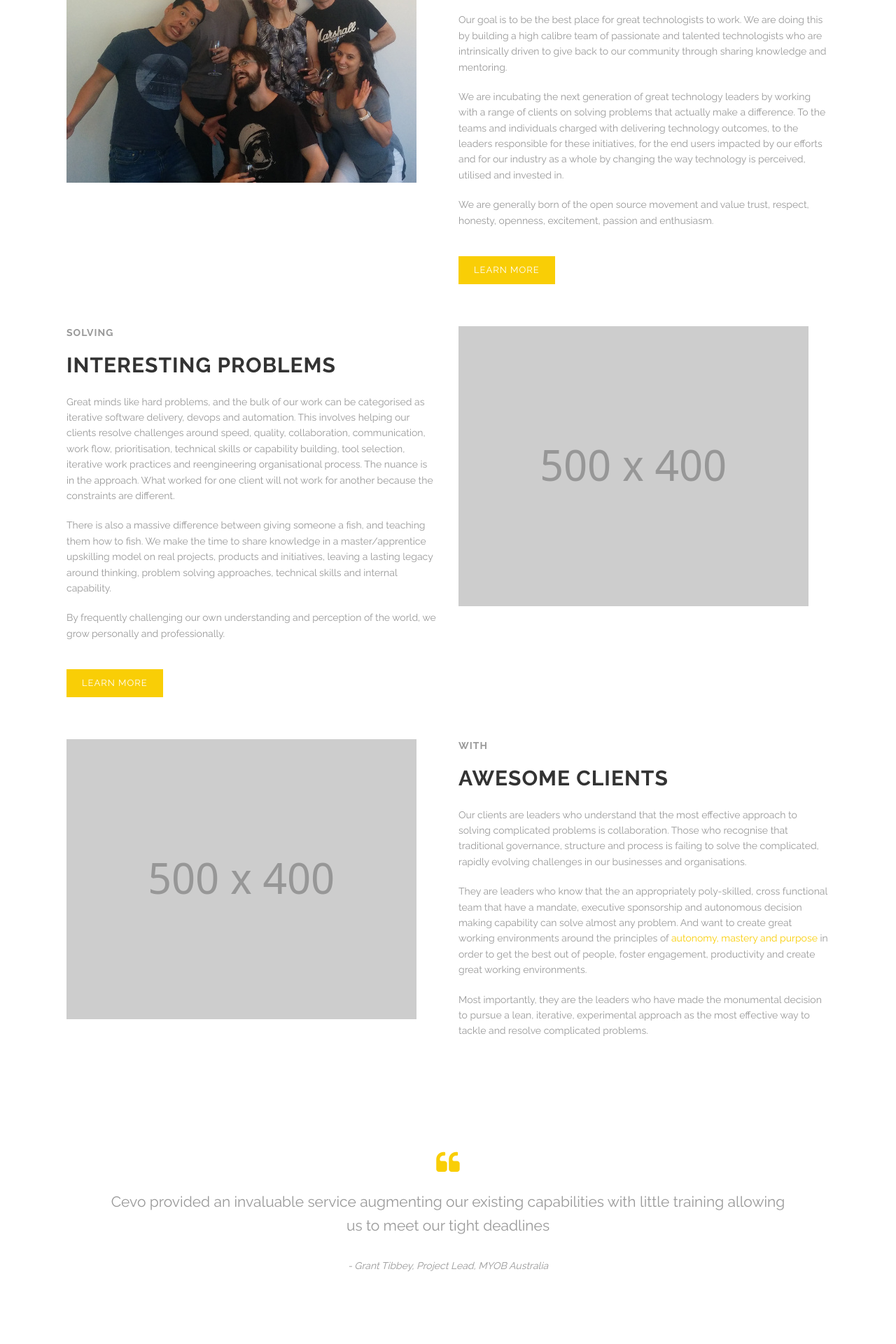
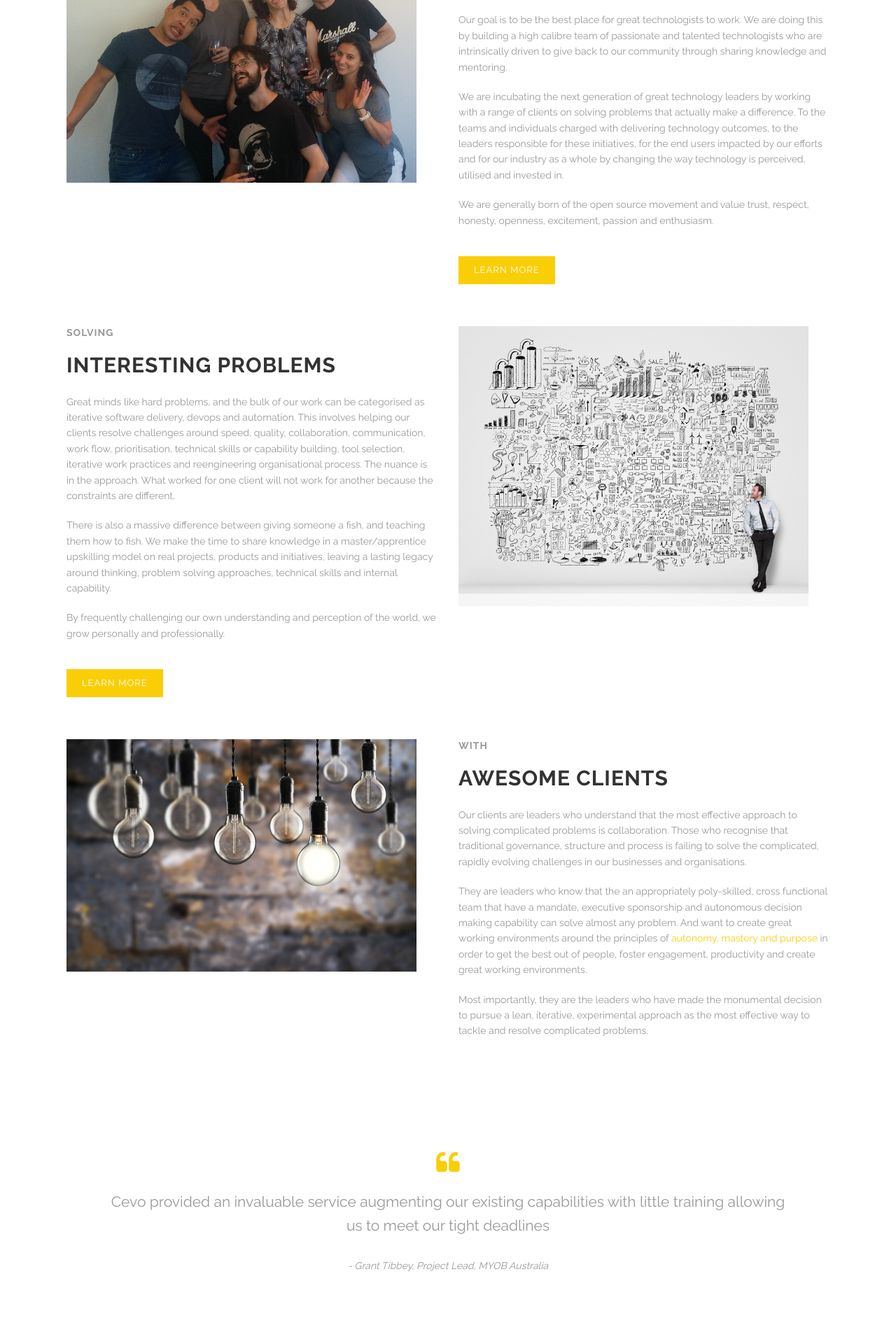
Before and after one commit to nonspecialist/cevoaustralia.github.io, a Jekyll site: the page built from index.html, in a window 1280 px wide. Shown: the part 1618-3538 px from the top of the page at 70% size. Built offline with Jekyll 4.4.1, drawn with Linux system fonts in a browser that asks for light colours.

Commit message:
Update images.

```diff
--- a/_data/our-strengths.yml
+++ b/_data/our-strengths.yml
@@ -19,7 +19,7 @@
     </p>
 - sudoTitle: Solving
   title: Interesting Problems
-  image: images/@stock/circle-1.png
+  image: images/problems.jpg
   link: services.html
   details:
     <p>
@@ -40,7 +40,7 @@
     </p>
 - sudoTitle: With
   title: Awesome Clients
-  image: images/@stock/circle-1.png
+  image: images/clients.jpg
   details:
     <p>
     Our clients are leaders who understand that the most effective approach to solving
--- a/services.html
+++ b/services.html
@@ -15,7 +15,7 @@ section_id: services
   <div class='row'>
     <div class='row'>
       <div class='medium-6 columns'>
-        <img class="fadeinleft" width="500" height="340" alt="" src="/images/devops.png" />
+        <img class="fadeinleft" width="500" height="340" alt="" src="/images/software.jpg" />
       </div>
       <a name="software"></a>
       <div class='two spacing'></div>
@@ -135,7 +135,7 @@ section_id: services
         <div class='spacing'></div>
       </div>
       <div class='medium-6 columns'>
-        <img class="fadeinleft" width="500" height="340" alt="" src="/images/devops.png" />
+        <img class="fadeinleft" width="500" height="340" alt="" src="/images/automation.jpg" />
       </div>
     </div>
     <div class='row'>
```
Also changed, not shown: about.html (+0 -10 lines), images/automation.jpg (added), images/clients.jpg (added), images/problems.jpg (added), images/problems2.jpg (added), 1 other file.
